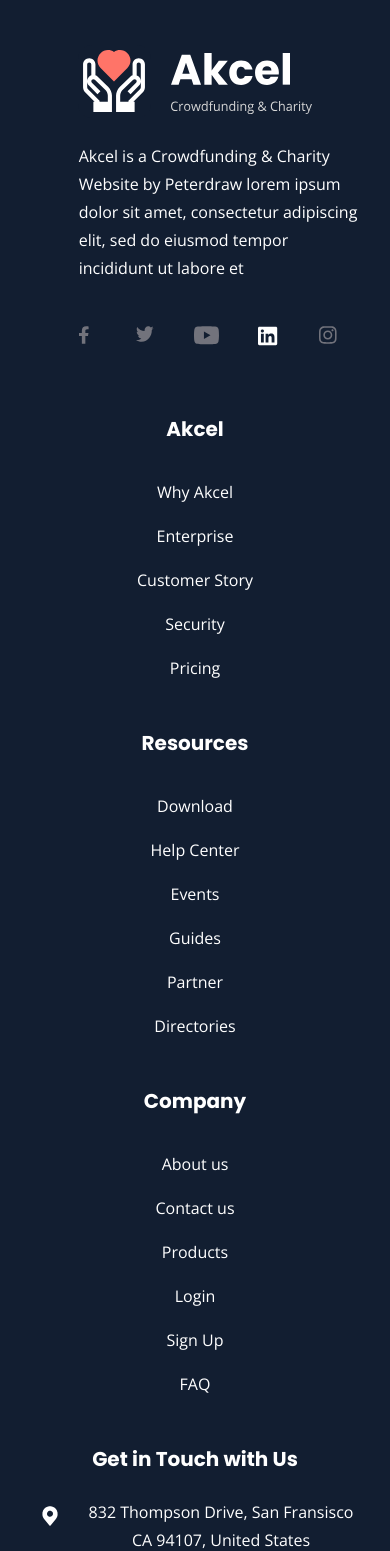
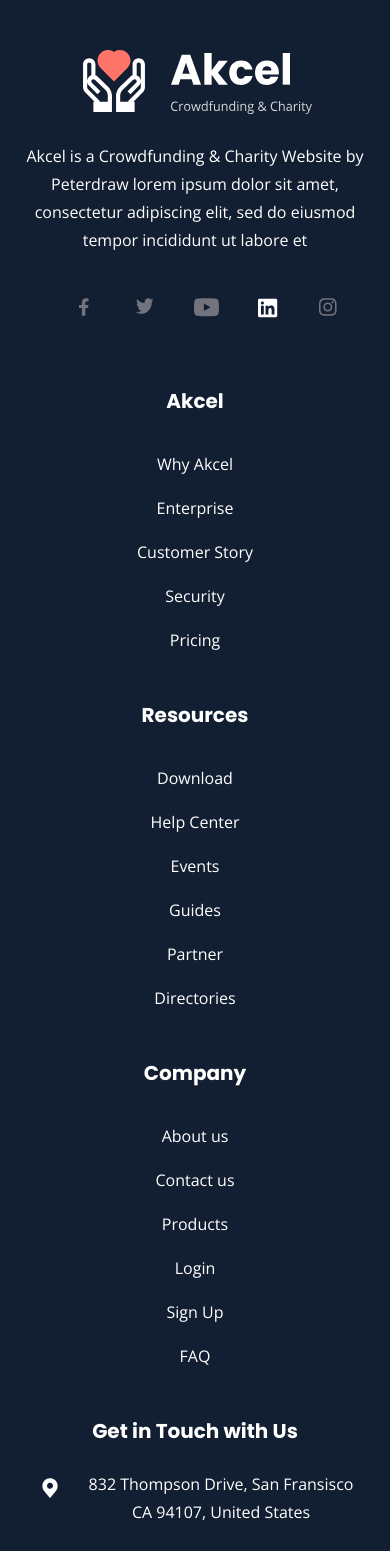
Before and after one commit to shevchenko126/ukrfunding, a React (Create React App) app in the folder frontend/: page /register in a window 390 px wide. Shown: the part 1616-3167 px from the top of the page. Built offline with nearby package versions, Linux system fonts and the light colour scheme.

Commit message:
style fixes

```diff
--- a/frontend/src/components/Footer/index.css
+++ b/frontend/src/components/Footer/index.css
@@ -42,7 +42,7 @@ a {
     color: white;
     padding-top: 20px;
     font-family: 'Open Sans';
-    transition: 0.5s;
+    transition: 0.4s;
 }
 
 .footer__item:hover {
@@ -67,4 +67,11 @@ a {
         justify-content: center;
         text-align: center;
     }
+    .footer__first-col__text {
+        text-align: center;
+        margin-left: 0;
+    }
+    .footer__first-col-logo {
+        margin: auto;
+    }
 }
--- a/frontend/src/components/Footer/index.js
+++ b/frontend/src/components/Footer/index.js
@@ -6,8 +6,8 @@ const Footer = () => {
             <div className="contaniner-fluid footer">
                 <div className="row gx-5 pt-3 mx-0">
                     <div className="col-lg-4 col-md-12 footer__first-col">
-                        <div className="mt-5 d-flex justify-content-center" style={{ maxWidth: '500px' }}>
-                            <img src="./image/footer_logo.svg" />
+                        <div className="mt-5 d-flex justify-content-center">
+                            <img src="./image/footer_logo.svg" className='footer__first-col-logo' />
                         </div>
                         <div className="footer__first-col__text d-flex justify-content-center text-white mt-4">Akcel is a Crowdfunding & Charity Website by Peterdraw lorem ipsum dolor sit amet, consectetur adipiscing elit, sed do eiusmod tempor incididunt ut labore et</div>
                         <div className="row mt-4 d-flex justify-content-center">
@@ -79,12 +79,24 @@ const Footer = () => {
                     </div>
                     <div className="col-lg-1 col-md-4 text-white text-center">
                         <div className="footer__title mt-5 pb-3">Company</div>
+                        <a href=''>
                             <div className="footer__item">About us</div>
+                        </a>
+                        <a href=''>
                             <div className="footer__item">Contact us</div>
+                        </a>
+                        <a href=''>
                             <div className="footer__item">Products</div>
+                        </a>
+                        <a href=''>
                             <div className="footer__item">Login</div>
+                        </a>
+                        <a href=''>
                             <div className="footer__item">Sign Up</div>
+                        </a>
+                        <a href=''>
                             <div className="footer__item">FAQ</div>
+                        </a>
                     </div>
                     <div className="col-lg-4 col-md-12 d-flex justify-content-center footer__first-col fifth_col text-white">
                         <div>
```
Lines whose indentation alone changed are shown as unchanged.
